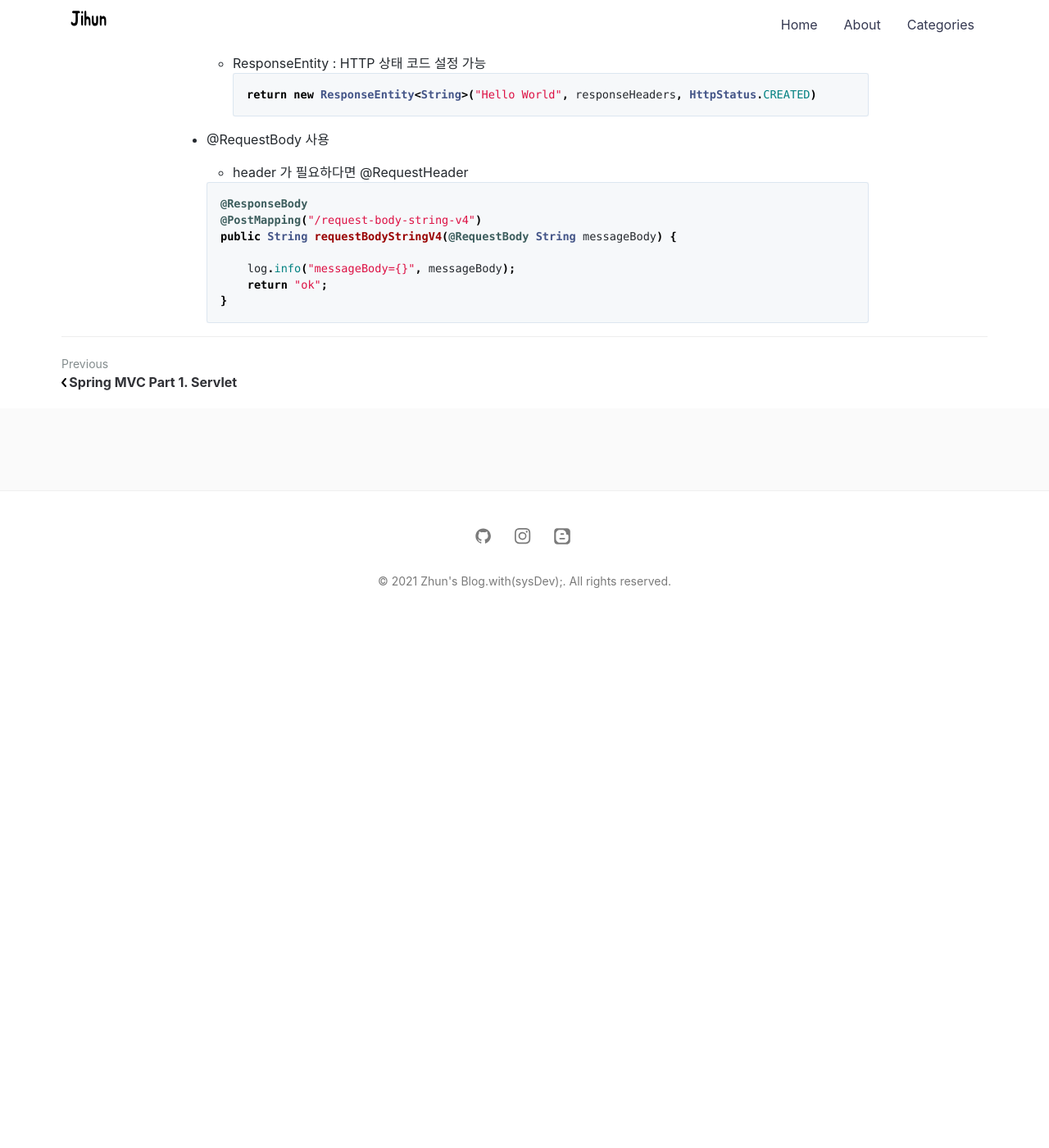
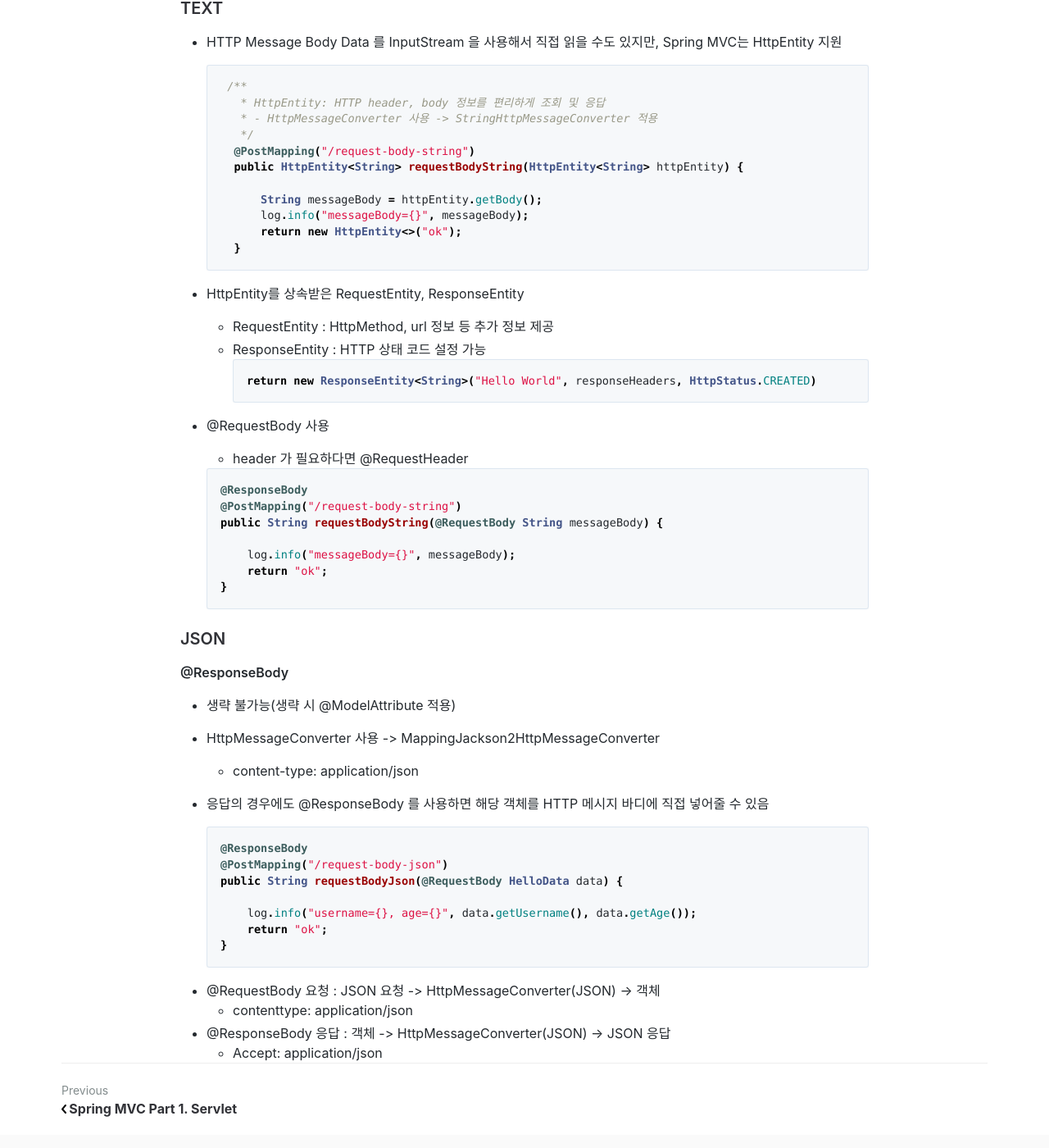
Before and after one commit to jihunparkme/jihunparkme.github.io, a Jekyll site: the page built from _posts/2021-08-16-Spring-MVC-Part1-MVC.md, in a window 1280 px wide and 1400 px high, scrolled down 8679 px. Shown: the whole window at 82% size. Built offline with Jekyll 4.4.1, drawn with Linux system fonts in a browser that asks for light colours; comment, search, counter and statistics services are not loaded; before the commit the page ends 9443 px from its top, so only the background shows below that; some of the changed text lies outside the part shown.

Commit message:
[Spring MVC 기본 기능] HTTP 요청 메시지 - JSON

````diff
--- a/_posts/2021-08-16-Spring-MVC-Part1-MVC.md
+++ b/_posts/2021-08-16-Spring-MVC-Part1-MVC.md
@@ -14,7 +14,18 @@ featured-img: spring_mvc
 # Table Of Contents
 
 - 스프링 MVC (구조 이해)
+
 - 스프링 MVC (기본 기능)
+
+  - Logging
+  - Request Mapping
+  - Http Request
+  - Http Request Parameter
+  - Http Request Message
+  - Http Response
+  - Http Message Converter
+  - Request Mapping Handler Adapter
+
 - 스프링 MVC (웹 페이지 만들기)
 
 # Spring MVC Framework
@@ -319,6 +330,8 @@ view.render() 가 호출되고 InternalResourceView 는 forward() 를 사용해
 
 ## @RequestParam
 
+- Get, Post 방식의 Query Parameter binding
+
 ```java
 @RequestParam(value="name" required = false, defaultValue = "-1") String name
 ```
@@ -360,15 +373,17 @@ view.render() 가 호출되고 InternalResourceView 는 forward() 를 사용해
 
 ## HTTP message body
 
+### TEXT
+
 - HTTP Message Body Data 를 InputStream 을 사용해서 직접 읽을 수도 있지만, Spring MVC는 HttpEntity 지원
 
   ```java
    /**
-     * HttpEntity: HTTP header, body 정보를 편라하게 조회 및 응답
+     * HttpEntity: HTTP header, body 정보를 편리하게 조회 및 응답
      * - HttpMessageConverter 사용 -> StringHttpMessageConverter 적용
      */
-    @PostMapping("/request-body-string-v3")
-    public HttpEntity<String> requestBodyStringV3(HttpEntity<String> httpEntity) {
+    @PostMapping("/request-body-string")
+    public HttpEntity<String> requestBodyString(HttpEntity<String> httpEntity) {
 
         String messageBody = httpEntity.getBody();
         log.info("messageBody={}", messageBody);
@@ -390,10 +405,36 @@ view.render() 가 호출되고 InternalResourceView 는 forward() 를 사용해
 
   ```java
   @ResponseBody
-  @PostMapping("/request-body-string-v4")
-  public String requestBodyStringV4(@RequestBody String messageBody) {
+  @PostMapping("/request-body-string")
+  public String requestBodyString(@RequestBody String messageBody) {
 
       log.info("messageBody={}", messageBody);
       return "ok";
   }
   ```
+
+### JSON
+
+**@ResponseBody**
+
+- 생략 불가능(생략 시 @ModelAttribute 적용)
+- HttpMessageConverter 사용 -> MappingJackson2HttpMessageConverter
+
+  - content-type: application/json
+
+- 응답의 경우에도 @ResponseBody 를 사용하면 해당 객체를 HTTP 메시지 바디에 직접 넣어줄 수 있음
+
+  ```java
+  @ResponseBody
+  @PostMapping("/request-body-json")
+  public String requestBodyJson(@RequestBody HelloData data) {
+
+      log.info("username={}, age={}", data.getUsername(), data.getAge());
+      return "ok";
+  }
+  ```
+
+- @RequestBody 요청 : JSON 요청 -> HttpMessageConverter(JSON) -> 객체
+  - contenttype: application/json
+- @ResponseBody 응답 : 객체 -> HttpMessageConverter(JSON) -> JSON 응답
+  - Accept: application/json
````
